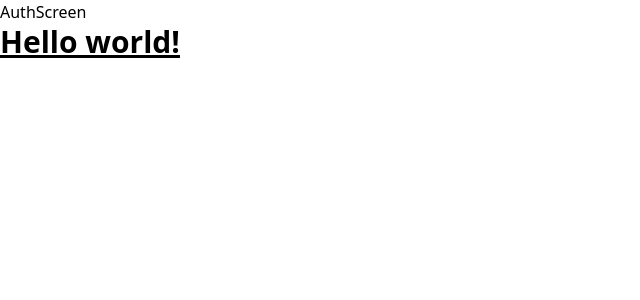
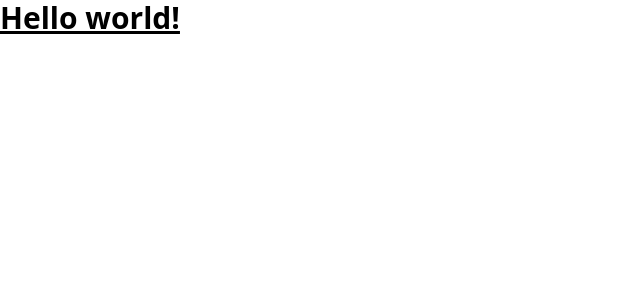
Before and after one commit to PayPetal/merchant-dashboard, a React (Create React App) app: page / in a window 1280 px wide. Shown: the top 300 px of the page, without its empty margins (0-640 px from the left). Built offline with nearby package versions, Linux system fonts and the light colour scheme.

Commit message:
change base branch

```diff
--- a/src/App.js
+++ b/src/App.js
@@ -1,9 +1,6 @@
-import AuthScreen from "./Component /Auth/AuthScreen.jsx";
-
 function App() {
   return (
     <div className="App">
-      <AuthScreen />
       <h1 className="text-3xl font-bold underline">
       Hello world!
     </h1>
--- a/src/Component /Auth/AuthScreen.jsx
+++ /dev/null
@@ -1,12 +0,0 @@
-// import Login from "./Login.jsx"
-// import Signup from "./SignUp.jsx"
-
-export default function AuthScreen() {
-  return (
-    <div>
-    <h3>AuthScreen</h3>
-    {/* <Signup /> */}
-    </div>
-
-  )
-}
--- a/src/Component /Auth/Login.jsx
+++ /dev/null
@@ -1,7 +0,0 @@
-import React from 'react'
-
-export default function Login() {
-  return (
-    <div>Login</div>
-  )
-}
--- a/src/Component /Auth/SignUp.jsx
+++ /dev/null
@@ -1,7 +0,0 @@
-import React from 'react'
-
-export default function Signup() {
-  return (
-    <div>Signup</div>
-  )
-}
```
